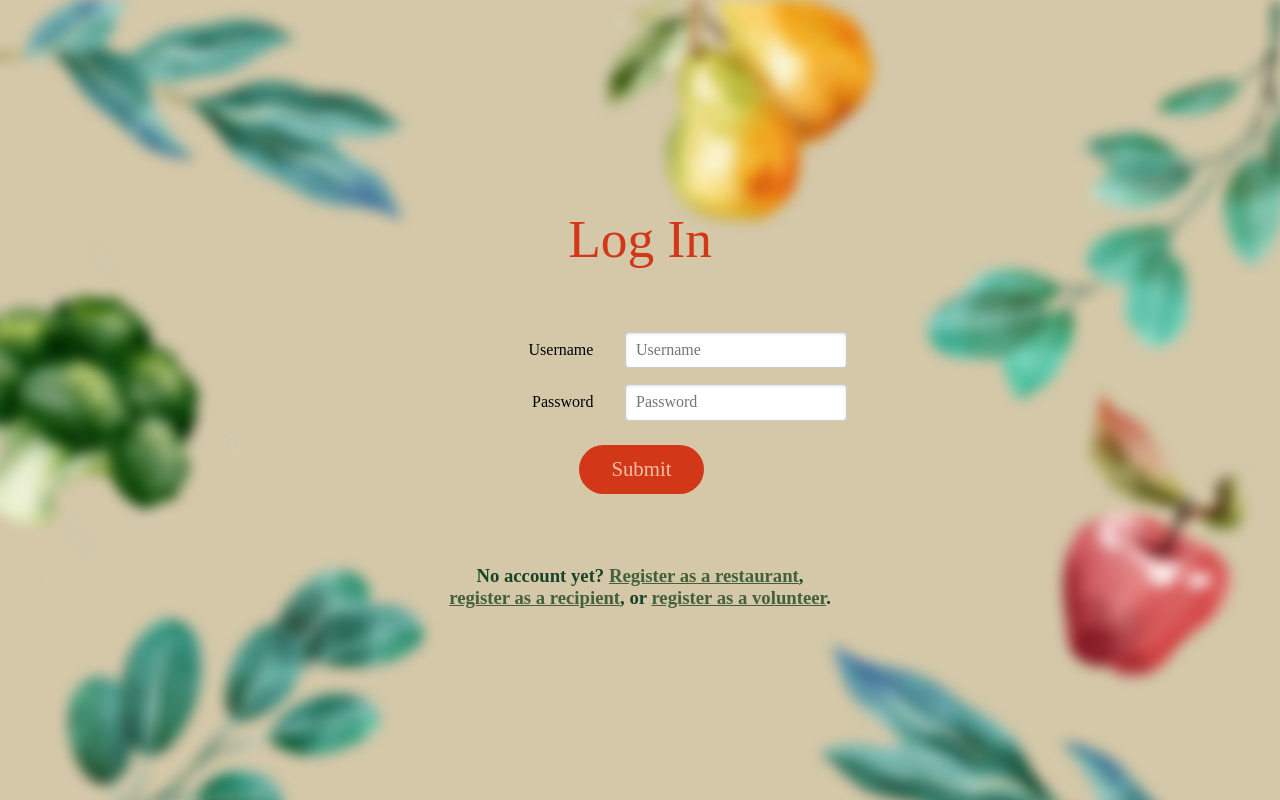
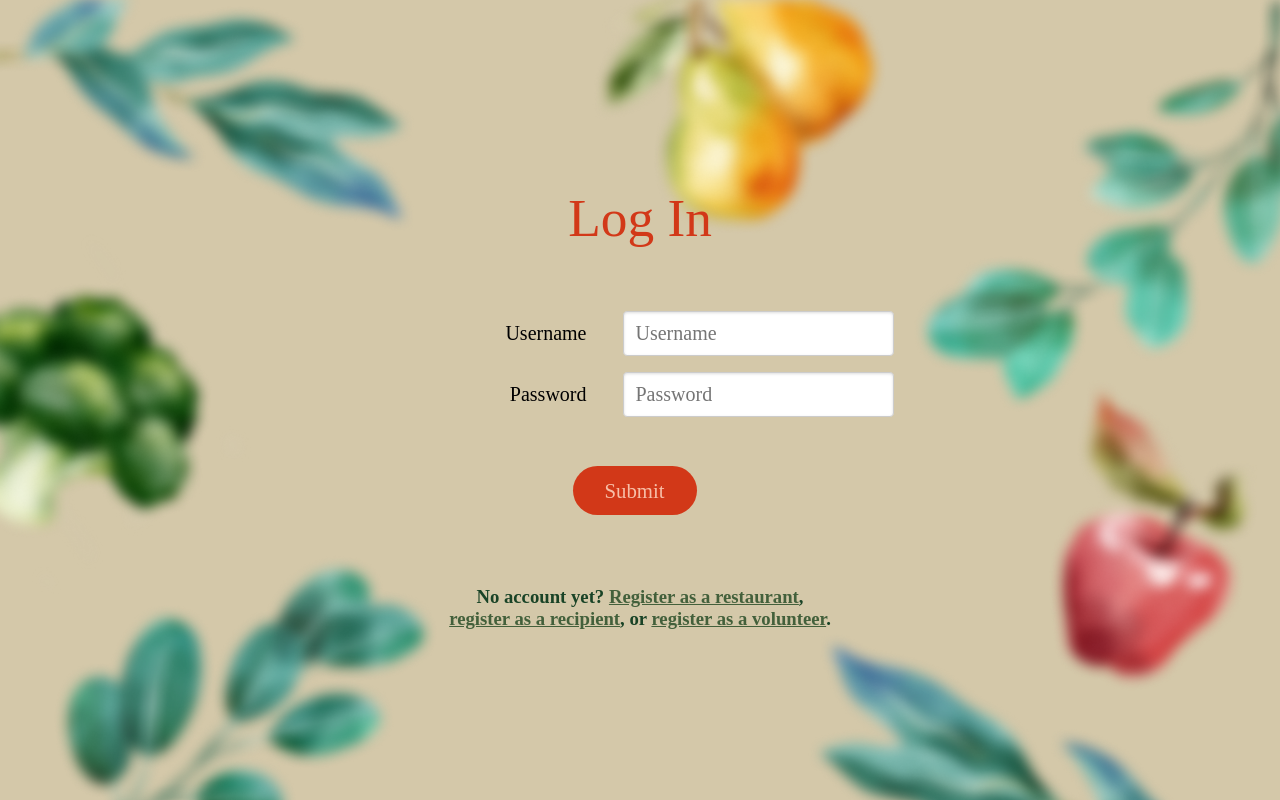
Before and after one commit to emilymchen/leftover-love, a Vue app: page /login in a window 1280 px wide. Built offline with nearby package versions, Linux system fonts and the light colour scheme; no server answers; a web font is replaced by a local one.

Commit message:
changed login/register font size

```diff
--- a/client/components/Login/LoginForm.vue
+++ b/client/components/Login/LoginForm.vue
@@ -46,10 +46,12 @@ async function login() {
   justify-content: flex-start;
   gap: 1rem;
   margin-bottom: 1rem;
+  font-size: 20px;
 }
 
 .pure-button-primary {
-  margin-left: -30px;
+  margin-top: 25px;
+  margin-left: 10px;
   background-color: #d23818;
   color: #f7bfa8;
   border: none;
--- a/client/components/Login/RegisterForm.vue
+++ b/client/components/Login/RegisterForm.vue
@@ -139,11 +139,18 @@ watch(address, (newValue) => {
   </form>
 </template>
 
+
+
 <style scoped>
 h3 {
   display: flex;
   justify-content: center;
 }
+
+.pure-control-group {
+  font-size: 20px;
+}
+
 
 .submit-button {
   margin-left: -50px;
```
